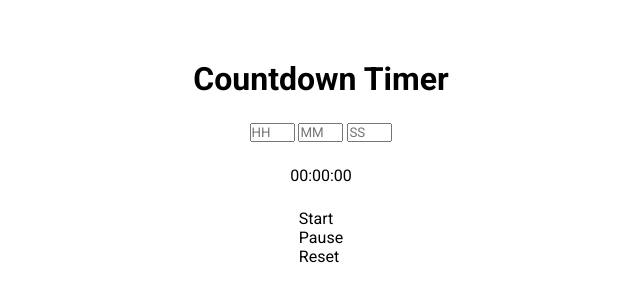
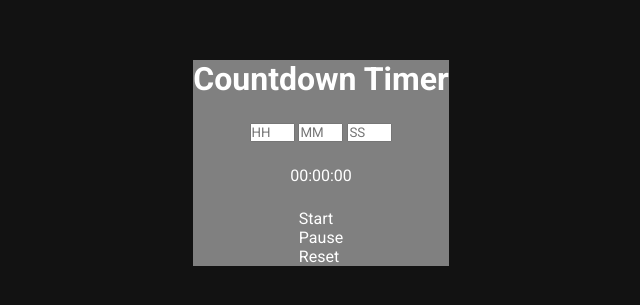
Before and after one commit to ayushporwal01/JavaScript-Mastery, a plain HTML site: page Countdown Timer/index.html in a window 1280 px wide. Shown: the part 237-542 px from the top of the page, without its empty margins (319-959 px from the left). Drawn offline with Linux system fonts and the light colour scheme.

Commit message:
Initial Commit

```diff
--- a/Countdown Timer/style.css
+++ b/Countdown Timer/style.css
@@ -12,6 +12,8 @@ body {
   display: flex;
   justify-content: center;
   align-items: center;
+  color: white;
+  background-color: #121212;
 }
 
 .container {
@@ -20,4 +22,5 @@ body {
   justify-content: center;
   align-items: center;
   gap: 1.5rem;
+  background-color: gray;
 }
```
